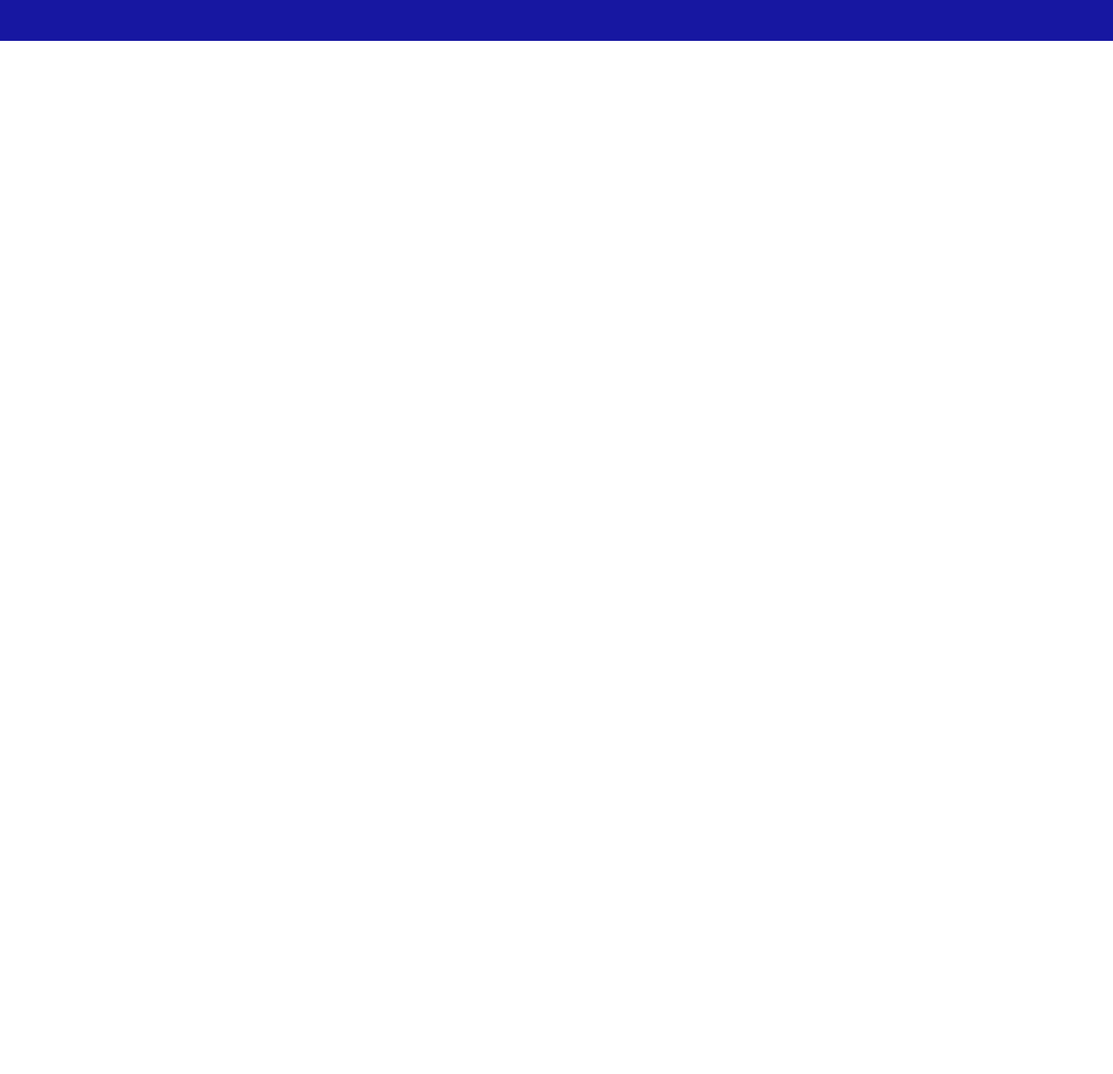
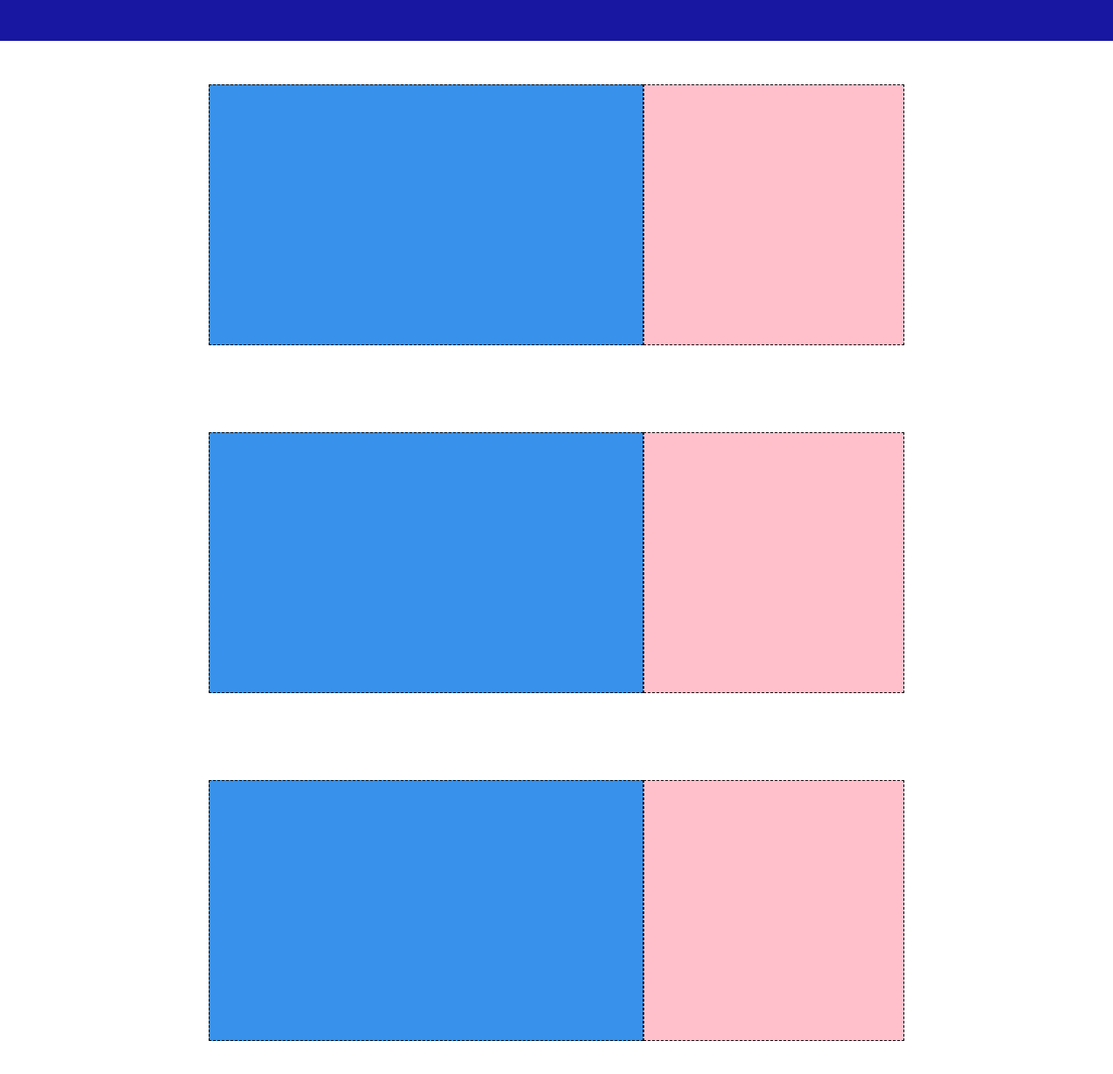
Before and after one commit to Soniamy/htmlcss-struttura-discord, a plain HTML site: page index.html in a window 1280 px wide. Shown: the part 403-1638 px from the top of the page at 87% size. Before the commit the page ends 800 px from the top, so only its background shows below. Drawn offline with Linux system fonts and the light colour scheme.

Commit message:
inizio main

```diff
--- a/css/style.css
+++ b/css/style.css
@@ -40,8 +40,24 @@ header .small{
     align-items: center;
   }
   .second-row .box{
-    height: 300px;
-    width: 600px;
+   height: 300px;
+   width: 600px;
    background-color: fuchsia;
    border: 1px dashed black;
   }
+  main .container{
+    height: 400px;
+  }
+.third-row .left-box{
+    background-color: rgb(56, 145, 234);
+    height: 300px;
+    width: 500px;
+    border: 1px dashed black;
+}
+
+.third-row .right-box{
+    background-color: pink;
+    border: 1px dashed black;
+    height: 300px;
+    width: 300px;
+}
--- a/index.html
+++ b/index.html
@@ -21,8 +21,33 @@
           </div>
     </div>
   </header>
+  <!--MAIN-->
+  <main>
+        <div class="third-row">
+            <div class="container">
+                <div class="left-box"></div>
+                <div class="right-box"></div>
+            </div>
+        </div>
+        <div class="third-row">
+            <div class="container">
+                <div class="left-box"></div>
+                <div class="right-box"></div>
+            </div>
+        </div>
+        <div class="third-row reversed">
+            <div class="container">
+                <div class="left-box"></div>
+                <div class="right-box"></div>
+            </div>
+        </div>
+        <div class="third-row">
+            <div class="container">
 
-    <!--MAIN-->
+            </div>
+        </div>
+
+  </main>
 
     <!--FOOTER-->
 </body>
```
